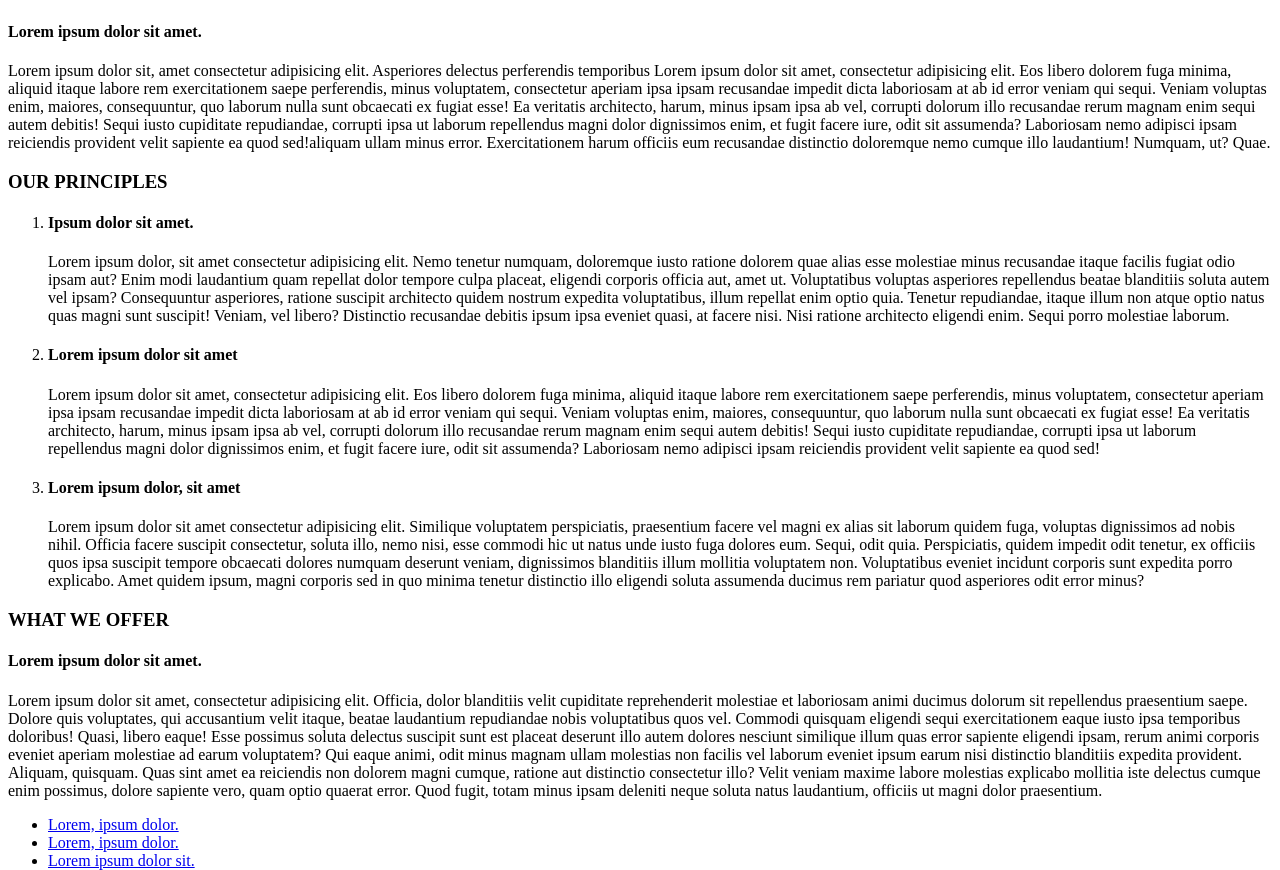
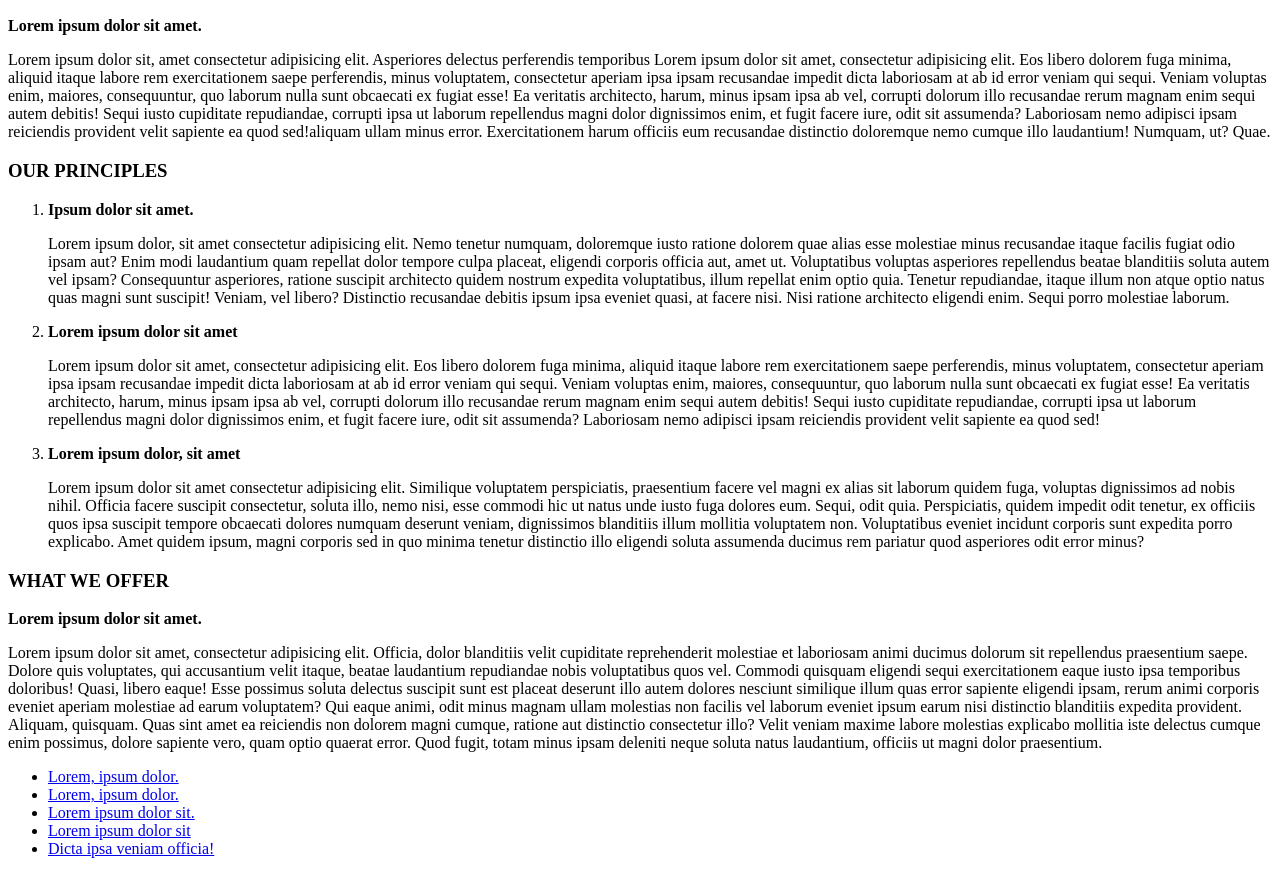
Before and after one commit to kozak94/fe-core-hw, a plain HTML site: page module2/hw/index.html in a window 1280 px wide. Shown: the part 388-1258 px from the top of the page. Drawn offline with Linux system fonts and the light colour scheme.

Commit message:
return from version from fe-core-hw.module1

```diff
--- a/module2/hw/index.html
+++ b/module2/hw/index.html
@@ -19,7 +19,7 @@
         <h3>AGENCY PROFILE</h3>
         <img src="https://image.ibb.co/f3hRUv/plane.png" alt="тот самый самолёт" title="plane">
         <p>
-            <h4>Lorem ipsum dolor sit amet.</h4>
+            <b>Lorem ipsum dolor sit amet.</b>
         </p>
         <p> Lorem ipsum dolor sit, amet consectetur adipisicing elit. Asperiores delectus perferendis temporibus Lorem ipsum
             dolor sit amet, consectetur adipisicing elit. Eos libero dolorem fuga minima, aliquid itaque labore rem exercitationem
@@ -36,7 +36,7 @@
         <ol>
             <li>
                 <p>
-                    <h4> Ipsum dolor sit amet.</h4>
+                    <b> Ipsum dolor sit amet.</b>
                 </p>
                 <p>Lorem ipsum dolor, sit amet consectetur adipisicing elit. Nemo tenetur numquam, doloremque iusto ratione
                     dolorem quae alias esse molestiae minus recusandae itaque facilis fugiat odio ipsam aut? Enim modi laudantium
@@ -49,7 +49,7 @@
             </li>
             <li>
                 <p>
-                    <h4>Lorem ipsum dolor sit amet</h4>
+                    <b>Lorem ipsum dolor sit amet</b>
                 </p>
                 <p>Lorem ipsum dolor sit amet, consectetur adipisicing elit. Eos libero dolorem fuga minima, aliquid itaque
                     labore rem exercitationem saepe perferendis, minus voluptatem, consectetur aperiam ipsa ipsam recusandae
@@ -61,7 +61,7 @@
             </li>
             <li>
                 <p>
-                    <h4>Lorem ipsum dolor, sit amet</h4>
+                    <b>Lorem ipsum dolor, sit amet</b>
                 </p>
                 <p>Lorem ipsum dolor sit amet consectetur adipisicing elit. Similique voluptatem perspiciatis, praesentium facere
                     vel magni ex alias sit laborum quidem fuga, voluptas dignissimos ad nobis nihil. Officia facere suscipit
@@ -77,7 +77,7 @@
     <div id="offer">
         <h3>WHAT WE OFFER</h3>
         <p>
-            <h4>Lorem ipsum dolor sit amet.</h4>
+            <b>Lorem ipsum dolor sit amet.</b>
         </p>
         <p>Lorem ipsum dolor sit amet, consectetur adipisicing elit. Officia, dolor blanditiis velit cupiditate reprehenderit
             molestiae et laboriosam animi ducimus dolorum sit repellendus praesentium saepe. Dolore quis voluptates, qui
```
